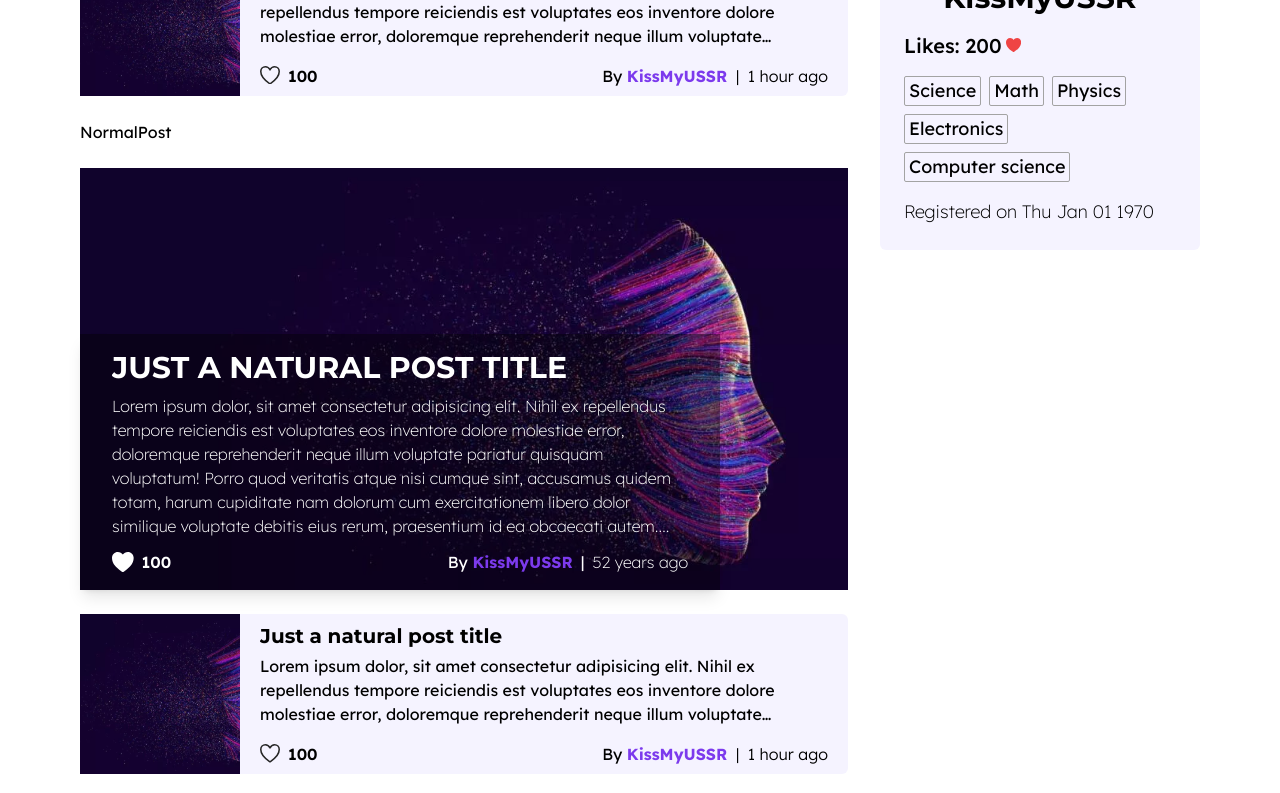
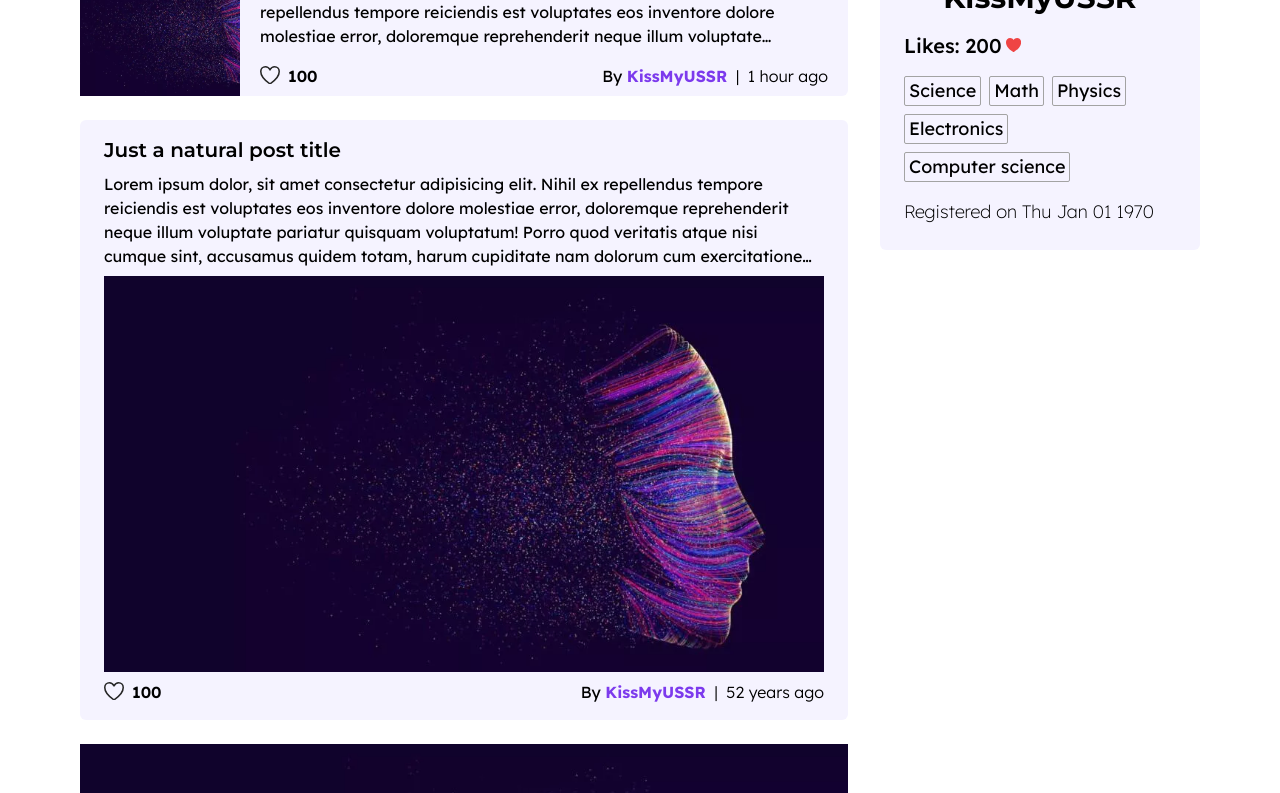
Before and after one commit to Kirill-Cherepanov/Bloggy, a React (Create React App) app in the folder client/: page /blog/KissMyUSSR in a window 1280 px wide. Shown: the part 440-1233 px from the top of the page. Built offline with nearby package versions, Linux system fonts and the light colour scheme; a web font is replaced by a local one.

Commit message:
feat: add normal post and finish layout and basic styling of blog page

```diff
--- a/client/src/components/Posts/NormalPost.tsx
+++ b/client/src/components/Posts/NormalPost.tsx
@@ -1,7 +1,48 @@
-import React from 'react';
+import formatDate from '../../utility/formatDate';
+import Icon from '../Icon/Icon';
 
-type Props = {};
-
-export default function NormalPost({}: Props) {
-  return <div>NormalPost</div>;
+export default function NormalPost({
+  title,
+  text,
+  image,
+  likes,
+  authorName,
+  createdAt
+}: Post) {
+  return (
+    <li className="lg:bg-accent-50 py-4 px-6">
+      <h3 className="font-display font-semibold text-xl">{title}</h3>
+      <p className="my-2 line-clamp-4">{text}</p>
+      <img src={image} alt="post" className="mb-2" />
+      <div className="flex justify-between items-center">
+        <div className="font-semibold flex items-center cursor-pointer group">
+          <span className="relative w-5 h-5 mr-2">
+            <Icon
+              type="heart-outline"
+              className="absolute top-0 left-0 w-full text-secondary-800 group-hover:text-transparent"
+            />
+            <Icon
+              type="heart"
+              className="absolute top-0 left-0 w-full fill-transparent group-hover:fill-red-400"
+            />
+          </span>
+          {likes}
+        </div>
+        <div className="mt-auto text-text-600 flex flex-col xs:block">
+          <span className="hidden xs:inline">By </span>
+          <span
+            className={
+              'cursor-pointer font-bold hover:underline text-accent-600'
+            }
+          >
+            {authorName}
+          </span>
+          <span className="font-light text-sm md:text-base">
+            <span className="hidden xs:inline mx-1"> | </span>
+            {formatDate(createdAt)}
+          </span>
+        </div>
+      </div>
+    </li>
+  );
 }
--- a/client/src/components/Posts/SmallPost.tsx
+++ b/client/src/components/Posts/SmallPost.tsx
@@ -52,7 +52,7 @@ export default function SmallPost({
         className="object-cover cursor-pointer h-40 w-28 md:w-32 lg:w-40"
       />
       <div className="px-4 lg:px-5 lg:py-2 flex flex-col">
-        <h3 className="font-display basis-[max-content] shrink-0 line-clamp-4 lg:line-clamp-4 font-bold cursor-pointer mb-1 hover:underline text-lg md:text-xl">
+        <h3 className="font-display basis-[max-content] shrink-0 line-clamp-4 lg:line-clamp-4 font-semibold cursor-pointer mb-1 hover:underline text-lg md:text-xl">
           {title}
         </h3>
         <div ref={textBoxRef} className="grow min-h-0">
```
